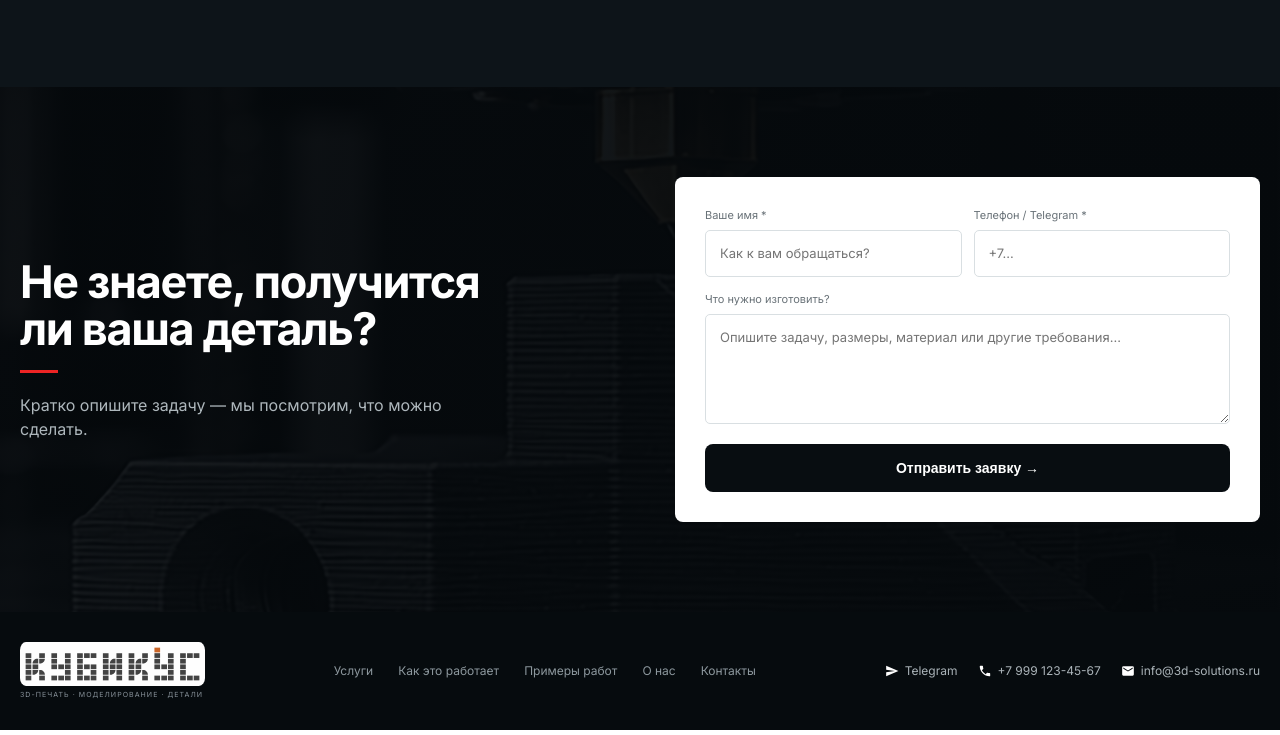
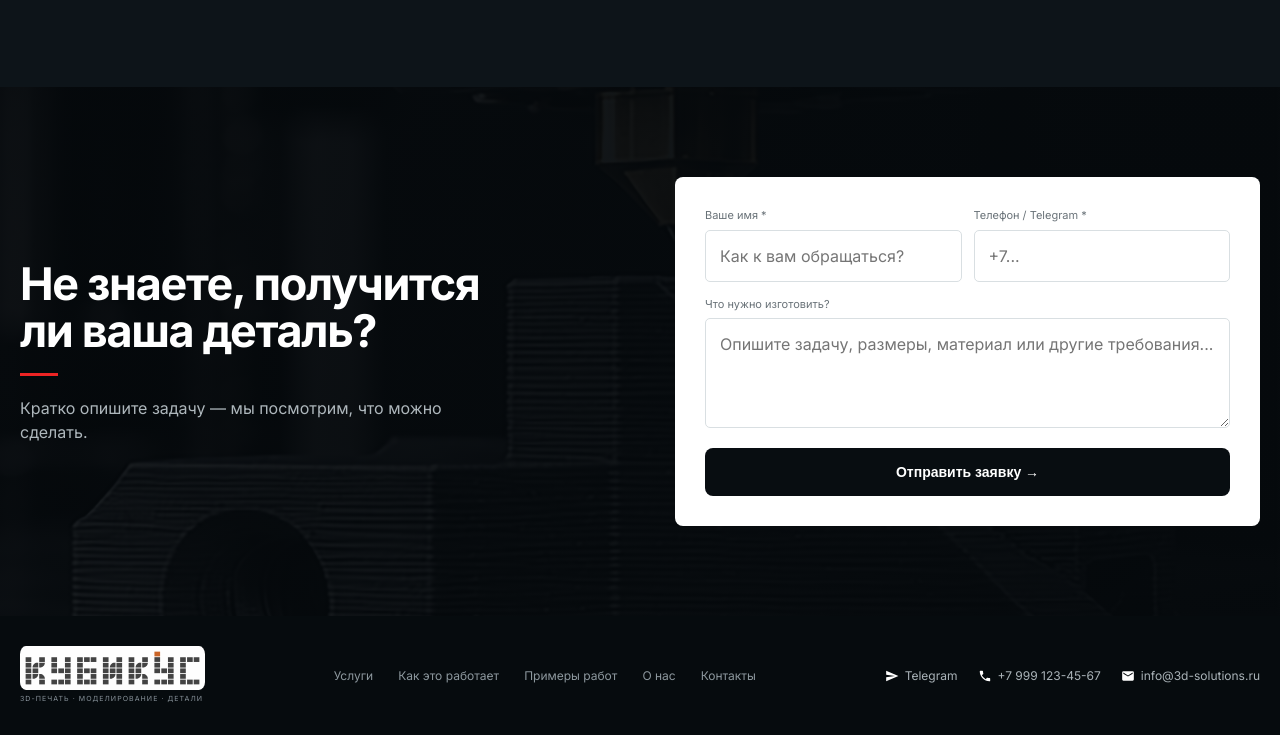
Before and after one commit to KilCurm/website, a plain HTML site: page index.html in a window 1280 px wide. Shown: the part 2322-3057 px from the top of the page. Drawn offline with Linux system fonts and the light colour scheme.

Commit message:
Мобильная адаптация: аудит и точечные правки (сессия 5)
Аудит 360/390/768px по коду components.css и layout.css.

Исправлено в components.css:
- input, textarea: font-size 13px -> 16px (защита от iOS-зума при фокусе)
- footer: min-height 44px для .footer-links a и .footer-contacts span (tap targets)
- hero @media <=700px: min-height 700px -> min(700px, 100vh)
- hero h1 @media <=450px: 42px -> clamp(28px, 11vw, 42px)

Бurger-меню (nav скрыт на <=1100px) вынесено в backlog.
README.md и KODA.md: запись о сессии 5, обновление backlog.

```diff
--- a/assets/css/components.css
+++ b/assets/css/components.css
@@ -583,7 +583,7 @@ textarea {
     outline: none;
 
     font: inherit;
-    font-size: 13px;
+    font-size: 16px; /* ≥16px — иначе iOS Safari зумит страницу при фокусе */
 }
 
 input:focus,
@@ -658,6 +658,13 @@ textarea {
     font-size: 12px;
 }
 
+.footer-links a {
+    display: inline-flex;
+    align-items: center;
+
+    min-height: 44px; /* tap target */
+}
+
 .footer-contacts {
     display: flex;
     gap: 20px;
@@ -670,6 +677,8 @@ textarea {
     display: inline-flex;
     align-items: center;
     gap: 6px;
+
+    min-height: 44px; /* tap target */
 }
 
 .footer-contacts svg {
@@ -721,7 +730,7 @@ textarea {
     }
 
     .hero {
-        min-height: 700px;
+        min-height: min(700px, 100vh);
 
         background-position: 65% center;
     }
@@ -811,7 +820,7 @@ textarea {
     }
 
     .hero h1 {
-        font-size: 42px;
+        font-size: clamp(28px, 11vw, 42px);
     }
 
     .hero-buttons {
```
Also changed, not shown: 4 other files.
